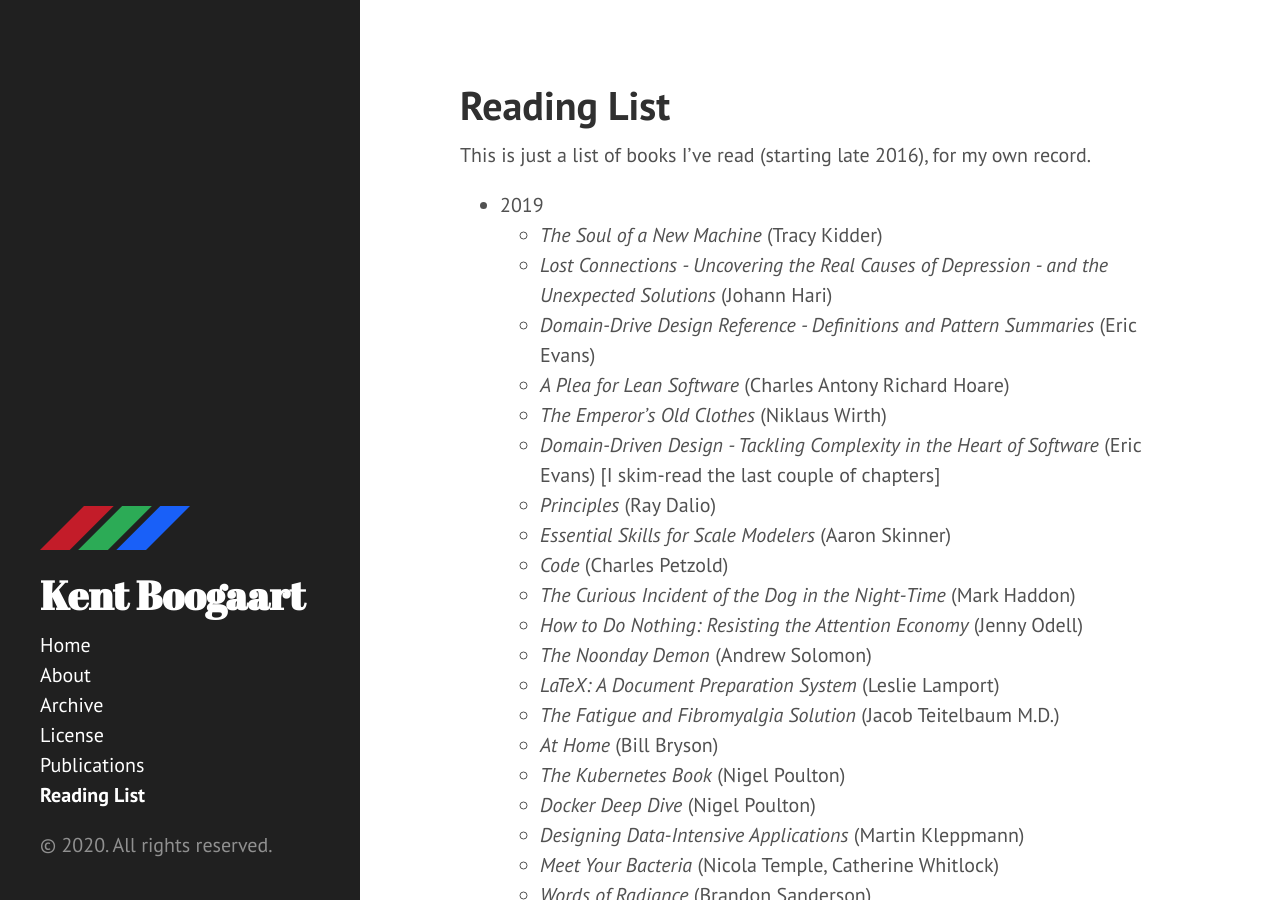
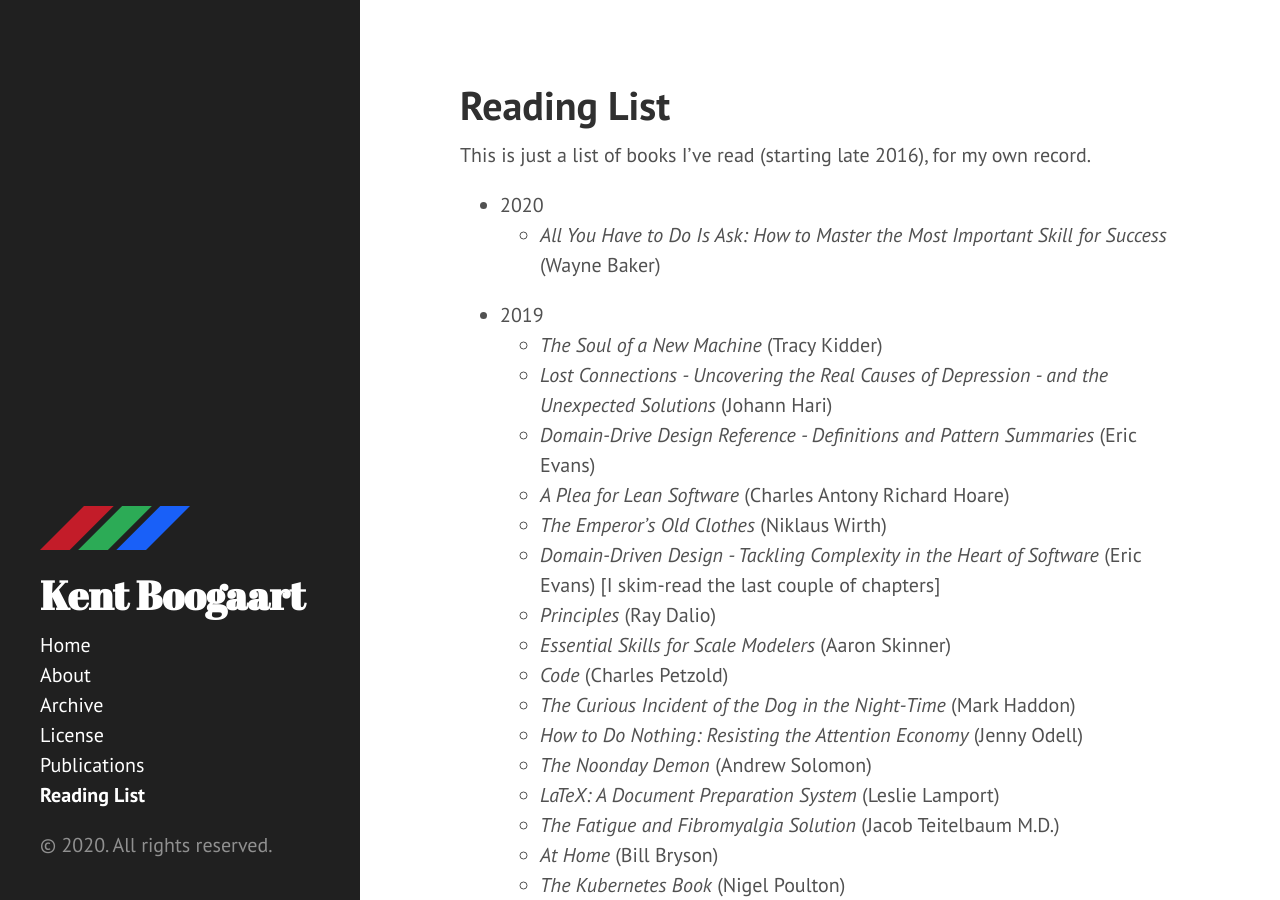
Before and after one commit to kentcb/kentcb.github.io, a Jekyll site: the page built from reading-list.md, in a window 1280 px wide and 900 px high. Built offline with Jekyll 4.4.1, drawn with Linux system fonts in a browser that asks for light colours; nearby versions of some CDN libraries.

Commit message:
Add All You Have to do is Ask

```diff
--- a/reading-list.md
+++ b/reading-list.md
@@ -5,6 +5,8 @@ sidebar: true
 ---
 This is just a list of books I've read (starting late 2016), for my own record.
 
+* 2020
+    * _All You Have to Do Is Ask: How to Master the Most Important Skill for Success_ (Wayne Baker)
 * 2019
     * _The Soul of a New Machine_ (Tracy Kidder)
     * _Lost Connections - Uncovering the Real Causes of Depression - and the Unexpected Solutions_ (Johann Hari)
```
